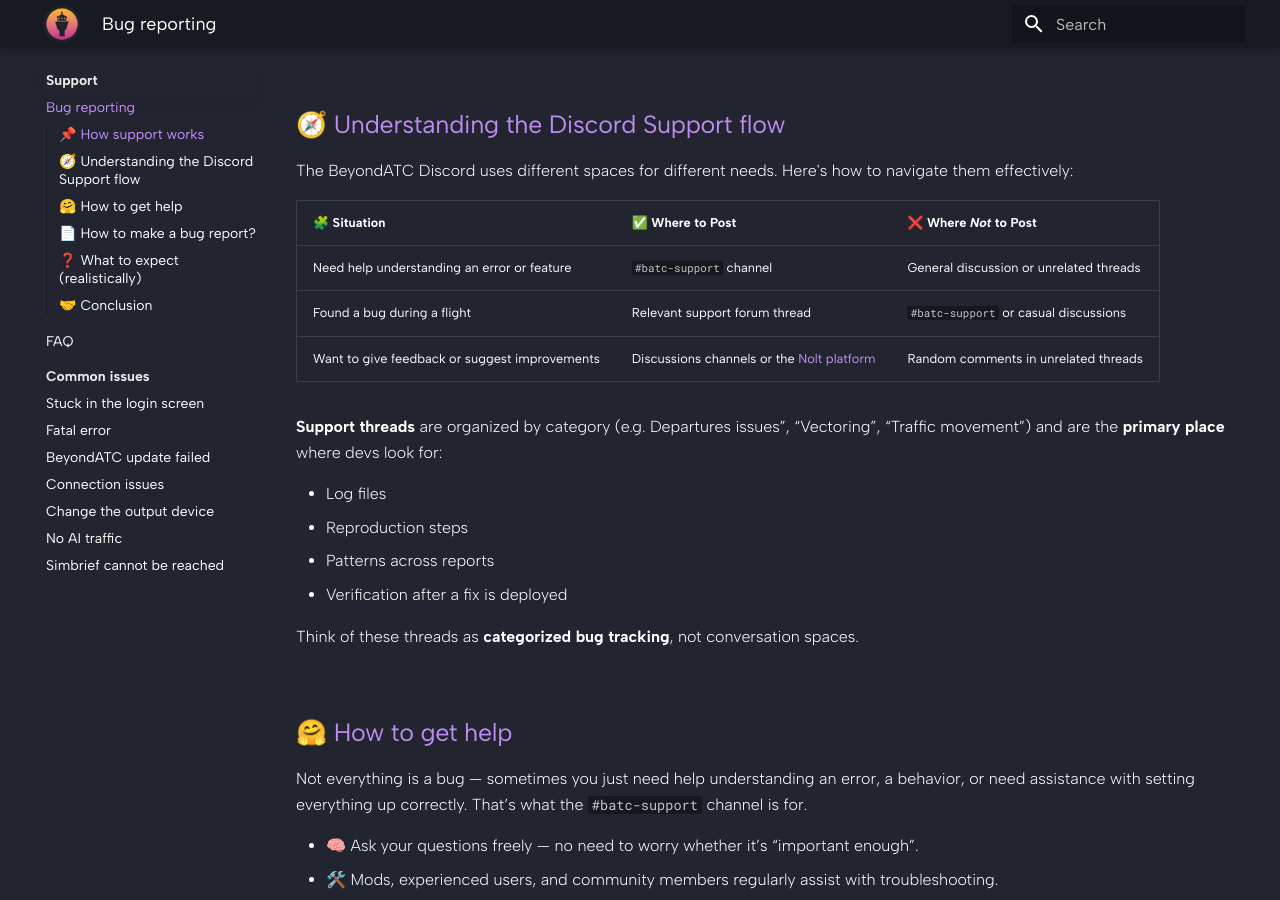
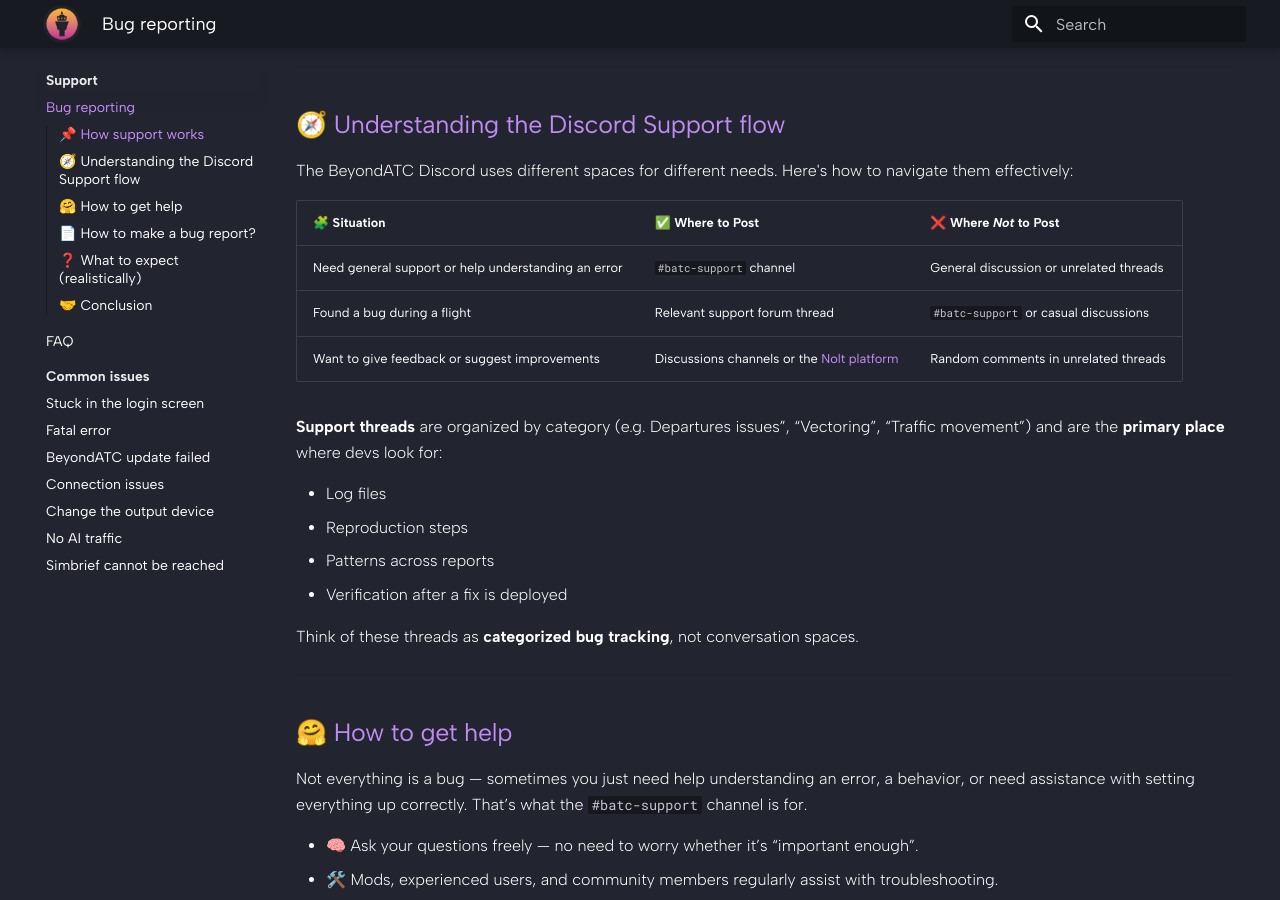
Before and after one commit to BeyondATC/BeyondATC_Wiki, an MkDocs documentation site: the page built from docs/support/bug-reporting.md, in a window 1280 px wide and 900 px high, scrolled down 823 px. Built offline with MkDocs 1.6.1 and Material for MkDocs 9.7.7, drawn with Linux system fonts in a browser that asks for light colours.

Commit message:
added precision about channel use

```diff
--- a/docs/support/bug-reporting.md
+++ b/docs/support/bug-reporting.md
@@ -37,7 +37,7 @@ The BeyondATC Discord uses different spaces for different needs. Here's how to n
 
 | 🧩 Situation                                  | ✅ Where to Post               | ❌ Where *Not* to Post                    |
 |----------------------------------------------|----------------------------------|-------------------------------------------|
-| Need help understanding an error or feature  | `#batc-support` channel          | General discussion or unrelated threads   |
+| Need general support or help understanding an error  | `#batc-support` channel          | General discussion or unrelated threads   |
 | Found a bug during a flight                  | Relevant support forum thread    | `#batc-support` or casual discussions     |
 | Want to give feedback or suggest improvements| Discussions channels or the [Nolt platform](https://beyondatc.nolt.io) | Random comments in unrelated threads      |
 
```
